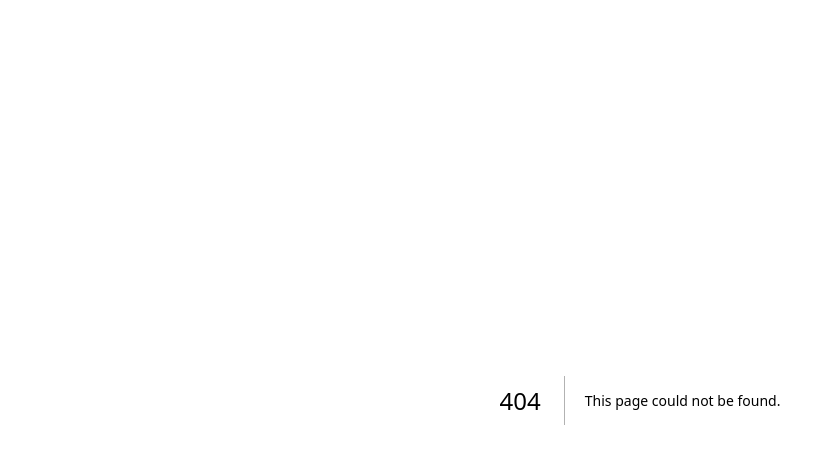
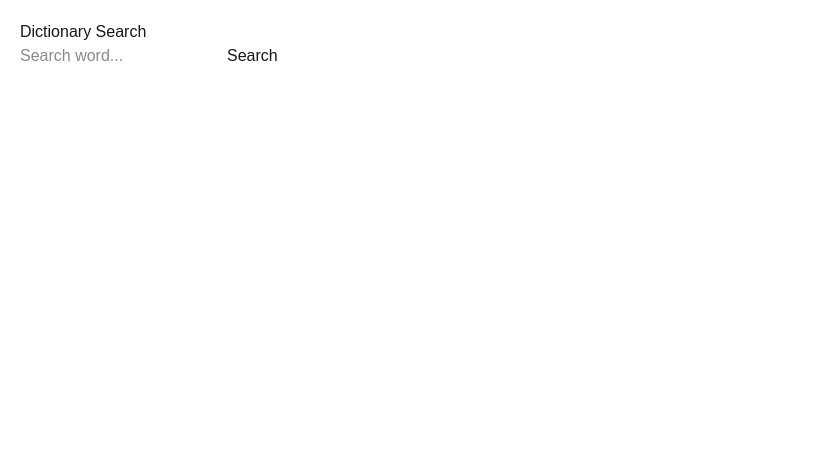
Before and after one commit to Motamotamotamon/my-dictionary-app, a Next.js app: page /search in a window 1280 px wide. Before the commit this address had no page. Shown: the top 464 px of the page, without its empty margins (0-822 px from the left). Built offline with nearby package versions, Linux system fonts and the light colour scheme.

Commit message:
first commit

```diff
--- a/app/page.tsx
+++ b/app/page.tsx
@@ -86,16 +86,10 @@ const fetchRecentHistory = async () => {
   setHistory(data);
 };
 const fetchSaved = async () => {
-  const res = await fetch("/api/save");
+  const res = await fetch("/api/saved");  // ← 修正
   const data = await res.json();
 
-  console.log("SAVE DATA:", data);
-
-  const ids = data
-    .filter((item: any) => item.word)
-    .map((item: any) => item.word.id);
-
-  console.log("EXTRACTED IDS:", ids);
+  const ids = data.map((item: any) => item.wordId);
 
   setSavedIds(ids);
 };
@@ -270,9 +264,9 @@ useEffect(() => {
     const isSaved = savedIds.includes(w.id);
 
     if (isSaved) {
-      await fetch(`/api/save?wordId=${w.id}`, {
-        method: "DELETE",
-      });
+      await fetch(`/api/saved?wordId=${w.id}`, {  // ← 修正
+  method: "DELETE",
+});
 
       // 🔥 stateから削除
       setSavedIds((prev) => prev.filter((id) => id !== w.id));
--- /dev/null
+++ b/app/search/page.tsx
@@ -0,0 +1,52 @@
+"use client";
+
+import { useState } from "react";
+
+export default function SearchPage() {
+  const [query, setQuery] = useState("");
+  const [results, setResults] = useState<any[]>([]);
+
+  const handleSearch = async () => {
+    if (!query) return;
+
+    const res = await fetch(
+      `https://api.dictionaryapi.dev/api/v2/entries/en/${query}`
+    );
+
+    const data = await res.json();
+
+    setResults(data);
+  };
+
+  return (
+    <div style={{ padding: 20 }}>
+      <h1>Dictionary Search</h1>
+
+      <input
+        value={query}
+        onChange={(e) => setQuery(e.target.value)}
+        placeholder="Search word..."
+      />
+
+      <button onClick={handleSearch}>Search</button>
+
+      <div style={{ marginTop: 20 }}>
+        {results.map((entry, i) => (
+          <div key={i}>
+            <h2>{entry.word}</h2>
+
+            {entry.meanings.map((m: any, j: number) => (
+              <div key={j}>
+                <strong>{m.partOfSpeech}</strong>
+
+                {m.definitions.map((d: any, k: number) => (
+                  <p key={k}>• {d.definition}</p>
+                ))}
+              </div>
+            ))}
+          </div>
+        ))}
+      </div>
+    </div>
+  );
+}
```
